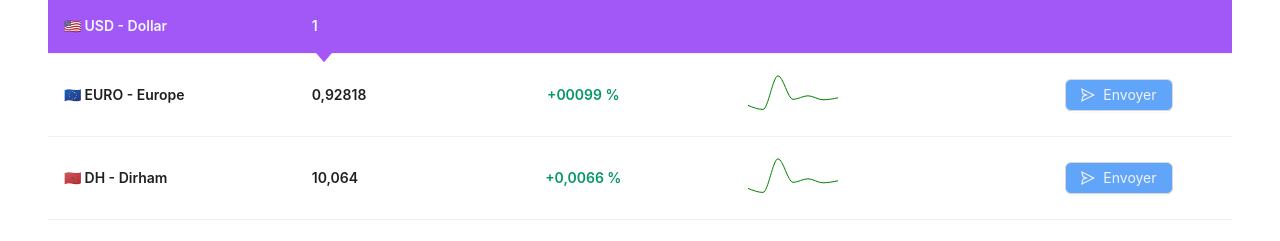
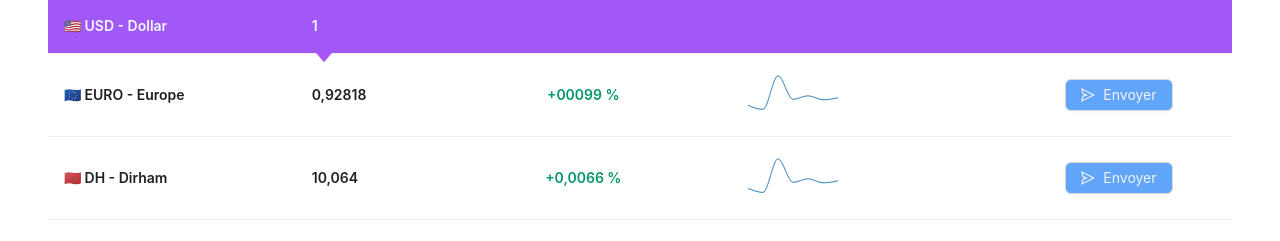
Before and after one commit to Aminefilaliansari/currencyconverter-project, a Next.js app: page / in a window 1280 px wide. Shown: the part 711-952 px from the top of the page. Built offline with nearby package versions, Linux system fonts and the light colour scheme.

Commit message:
🚨 fix server rendu

```diff
--- a/app/components/demotable.jsx
+++ b/app/components/demotable.jsx
@@ -1,7 +1,8 @@
-import DemoChart from "./demochart";
 import { SendOutlined, CaretDownFilled } from "@ant-design/icons";
 import { Table, Button, Switch } from "antd";
 import { useState } from "react";
+import dynamic from "next/dynamic";
+const DemoChart = dynamic(() => import("./DemoChart"), { ssr: false });
 
 const columns = [
   {
@@ -48,7 +49,7 @@ const columns = [
       if (index === 0) {
         return null;
       }
-      return text;
+      return <DemoChart color={record.color} id={record.key} />;
     },
   },
   {
```
